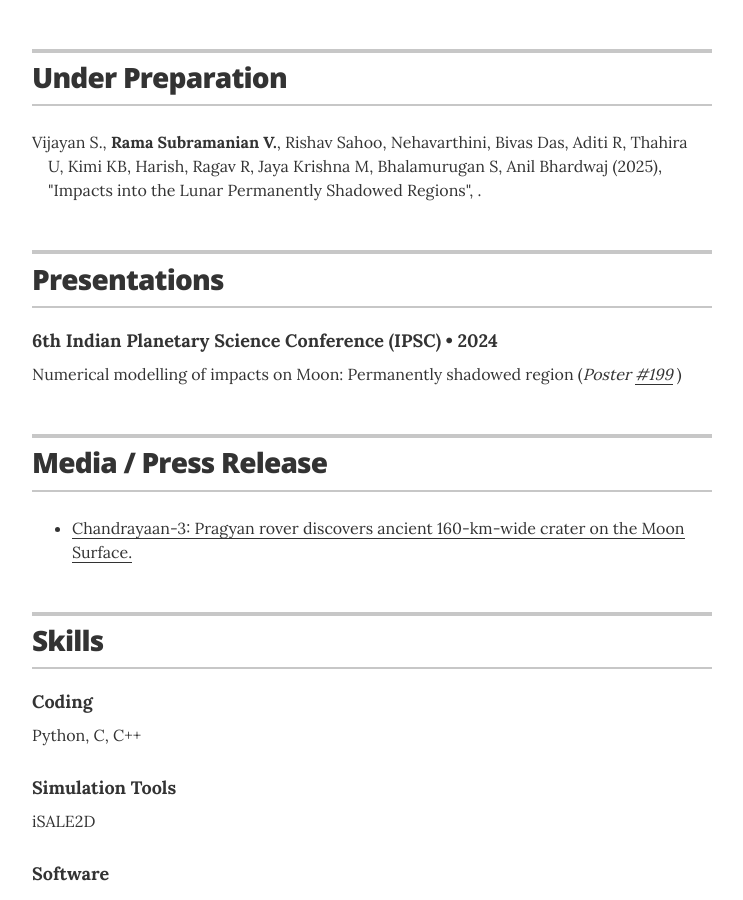
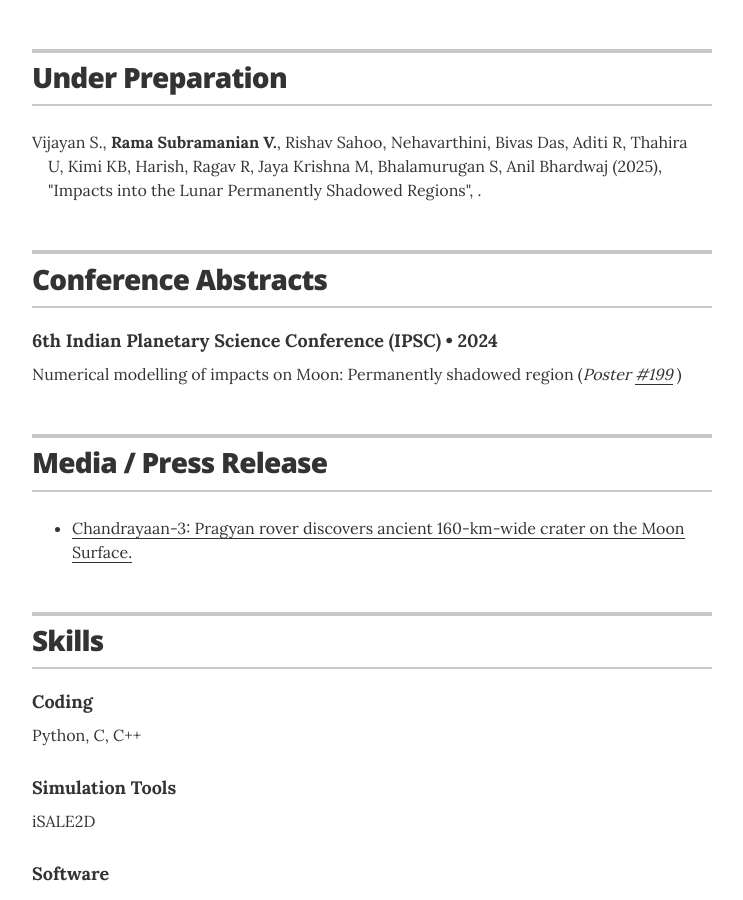
Before and after one commit to rasnv/rasnv.github.io, a Jekyll site: the page built from index.html, in a window 1280 px wide and 900 px high, scrolled down 1455 px. Shown: the whole window, without its empty margins (268-1011 px from the left). Built offline with Jekyll 4.4.1, drawn with Linux system fonts in a browser that asks for light colours.

Commit message:
Update resume.html

```diff
--- a/_layouts/resume.html
+++ b/_layouts/resume.html
@@ -154,7 +154,7 @@
       <section class="content-section">
 
         <header class="section-header">
-          <h2>Presentations</h2>
+          <h2>Conference Abstracts</h2>
         </header>
 
         {% for presentation in site.data.presentations %}
```
